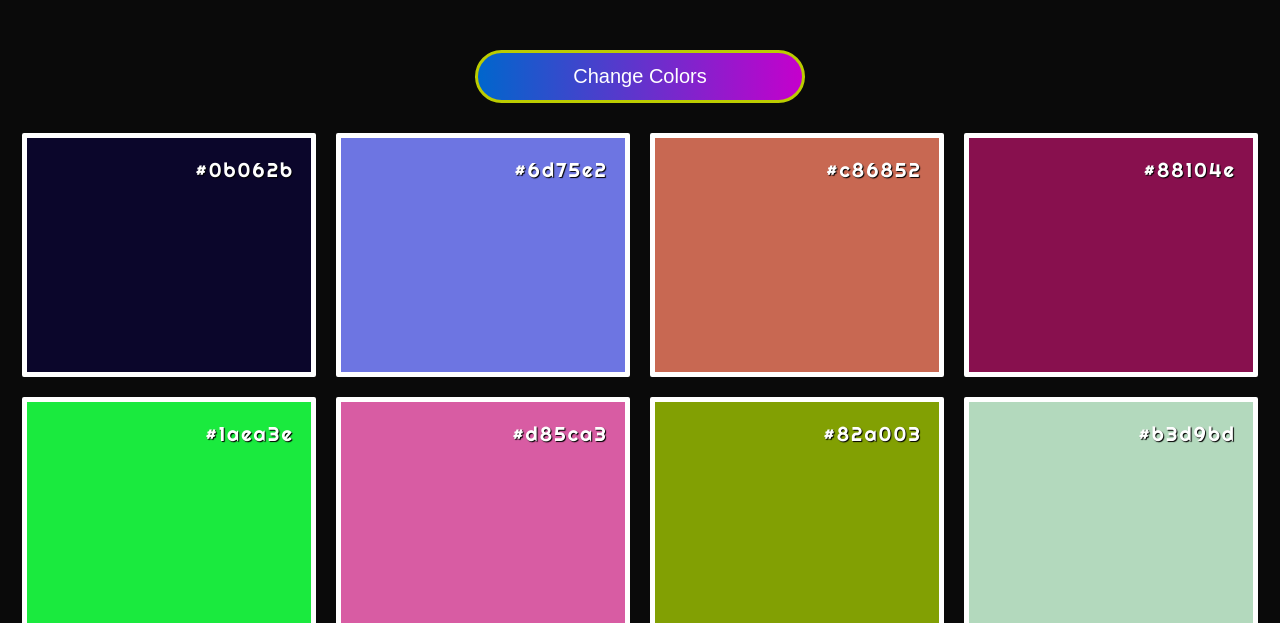
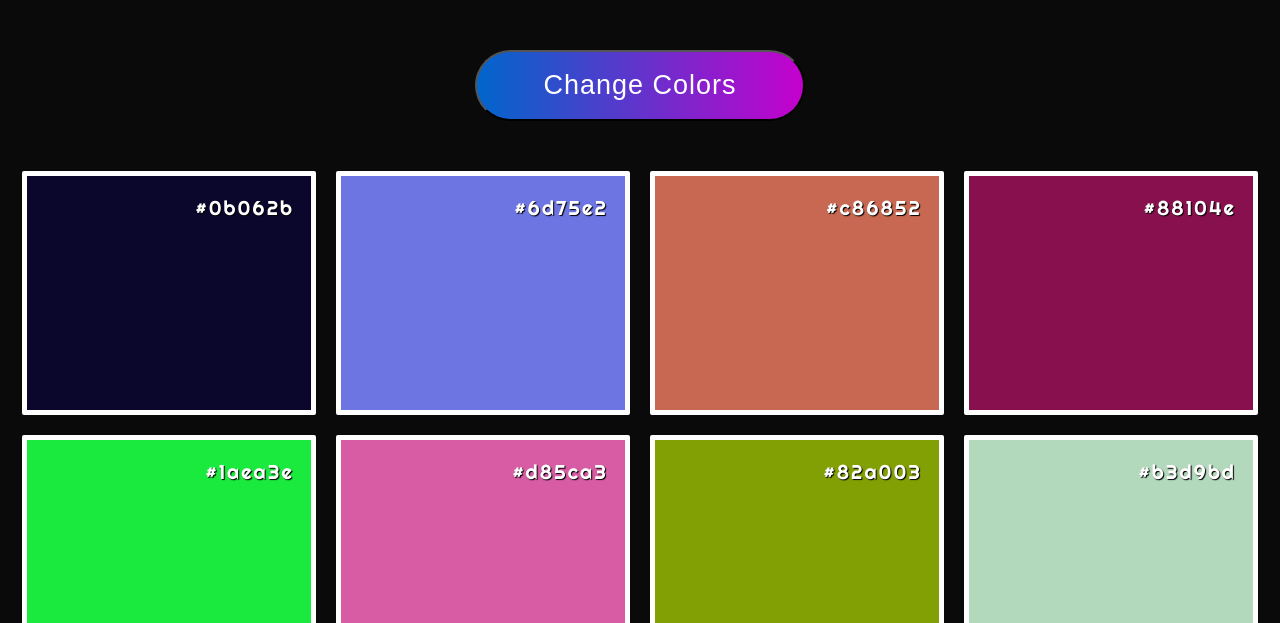
Before and after one commit to aam214/Color-Picker, a plain HTML site: page index.html in a window 1280 px wide. Shown: the part 177-800 px from the top of the page. Drawn offline with Linux system fonts and the light colour scheme.

Commit message:
Removed border on button, changed padding and font view. Increased margin-top for main-content.

```diff
--- a/style.css
+++ b/style.css
@@ -13,13 +13,13 @@ h1{
 }
 button{
   cursor: pointer;
-  border: solid rgb(187, 204, 0);
   margin: 0 auto;
   display: block;
   font-family: sans-serif;
-  font-size: 20px;
+  font-size: 27px;
+  letter-spacing: 1px;
   color: rgb(255, 255, 255);
-  padding: 12px 30px;
+  padding: 18px 30px;
   transition: .5s;
   width: 330px;
   border-radius: 50px;
@@ -32,7 +32,7 @@ button{
   opacity: 0.8;
   }
 .main-content{
-  margin-top: 20px;
+  margin-top: 40px;
   flex-wrap: wrap;
   display: flex;
   justify-content: center;
```
